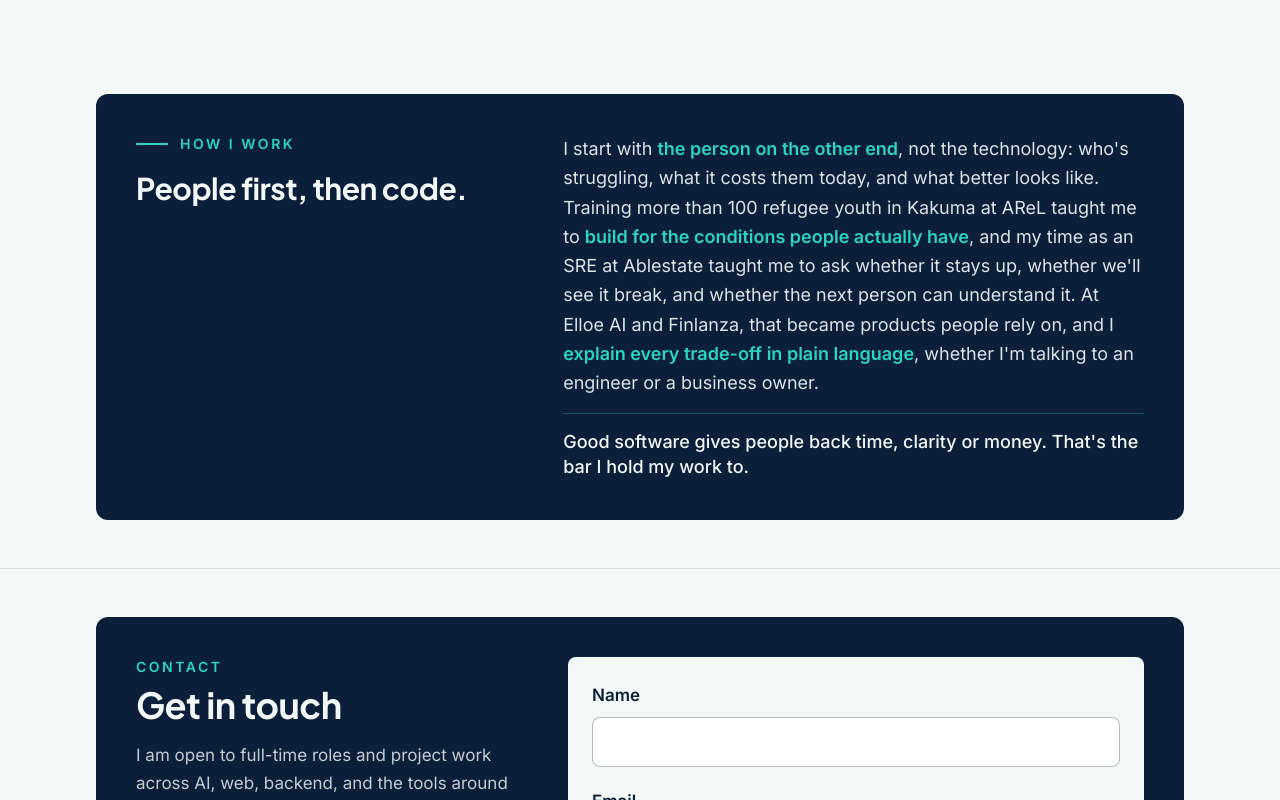
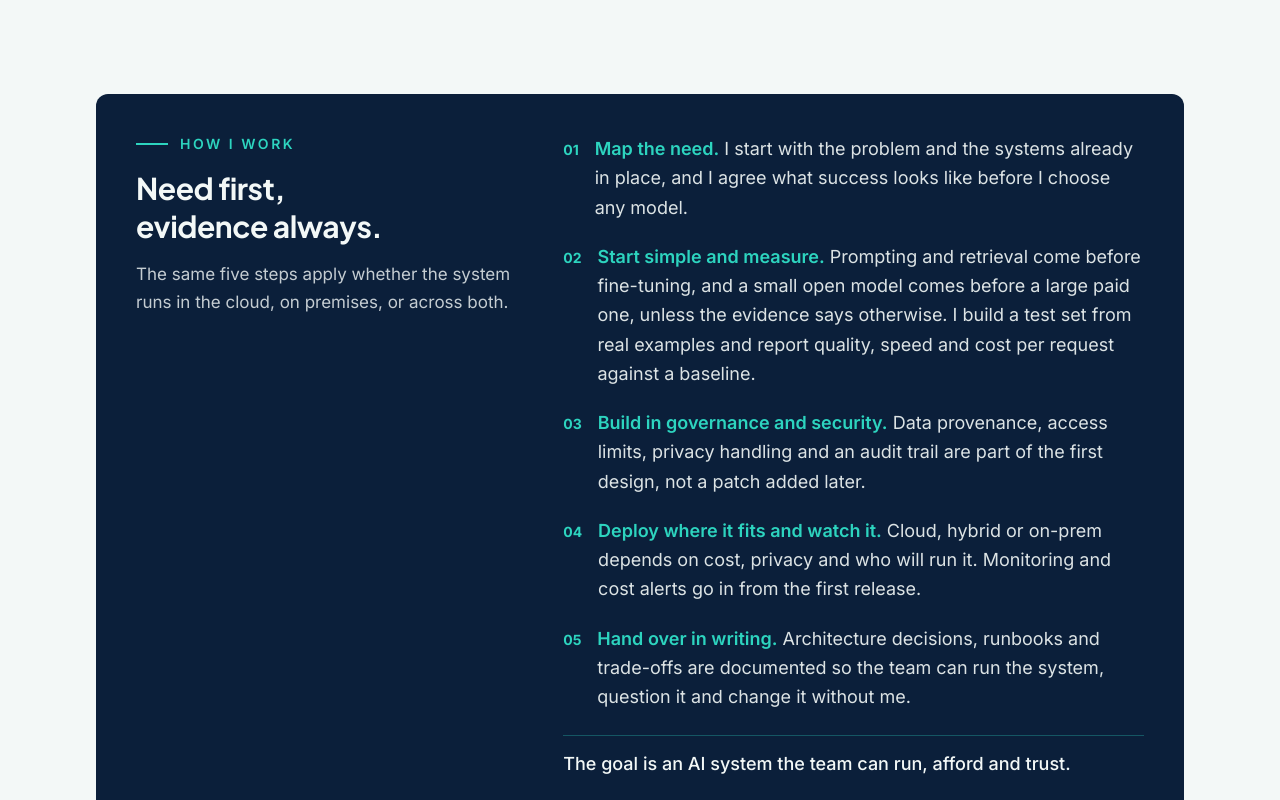
Before and after one commit to gilbertofke/gilbert-portfolio, a Next.js app: page / in a window 1280 px wide. Shown: the part 4580-5380 px from the top of the page. Built offline with nearby package versions, Linux system fonts and the light colour scheme; no server answers.

Commit message:
Rewrite How I work as a five-step method

```diff
--- a/src/components/HowIWork.tsx
+++ b/src/components/HowIWork.tsx
@@ -1,4 +1,27 @@
 const em = "font-semibold text-turq";
+
+const steps = [
+  {
+    lead: "Map the need.",
+    text: "I start with the problem and the systems already in place, and I agree what success looks like before I choose any model.",
+  },
+  {
+    lead: "Start simple and measure.",
+    text: "Prompting and retrieval come before fine-tuning, and a small open model comes before a large paid one, unless the evidence says otherwise. I build a test set from real examples and report quality, speed and cost per request against a baseline.",
+  },
+  {
+    lead: "Build in governance and security.",
+    text: "Data provenance, access limits, privacy handling and an audit trail are part of the first design, not a patch added later.",
+  },
+  {
+    lead: "Deploy where it fits and watch it.",
+    text: "Cloud, hybrid or on-prem depends on cost, privacy and who will run it. Monitoring and cost alerts go in from the first release.",
+  },
+  {
+    lead: "Hand over in writing.",
+    text: "Architecture decisions, runbooks and trade-offs are documented so the team can run the system, question it and change it without me.",
+  },
+] as const;
 
 export default function HowIWork() {
   return (
@@ -18,27 +41,32 @@ export default function HowIWork() {
               id="how-i-work-title"
               className="mt-4 text-2xl font-bold leading-tight text-paper md:text-3xl"
             >
-              People first, then code.
+              Need first, evidence always.
             </h2>
+            <p className="mt-4 leading-relaxed text-paper/80">
+              The same five steps apply whether the system runs in the cloud,
+              on premises, or across both.
+            </p>
           </div>
 
-          <div className="mt-5 md:mt-0">
-            <p className="leading-relaxed text-paper/90 md:text-lg">
-              I start with <strong className={em}>the person on the other end</strong>,
-              not the technology: who&apos;s struggling, what it costs them
-              today, and what better looks like. Training more than 100 refugee
-              youth in Kakuma at AReL taught me to{" "}
-              <strong className={em}>build for the conditions people actually have</strong>,
-              and my time as an SRE at Ablestate taught me to ask whether it
-              stays up, whether we&apos;ll see it break, and whether the next
-              person can understand it. At Elloe AI and Finlanza, that became
-              products people rely on, and I{" "}
-              <strong className={em}>explain every trade-off in plain language</strong>,
-              whether I&apos;m talking to an engineer or a business owner.
-            </p>
-            <p className="mt-4 border-t border-turq/30 pt-4 font-medium leading-snug text-paper md:text-lg">
-              Good software gives people back time, clarity or money.
-              That&apos;s the bar I hold my work to.
+          <div className="mt-8 md:mt-0">
+            <ol className="space-y-5">
+              {steps.map((step, index) => (
+                <li key={step.lead} className="flex items-baseline gap-4">
+                  <span
+                    aria-hidden="true"
+                    className="font-heading text-sm font-bold text-turq"
+                  >
+                    {String(index + 1).padStart(2, "0")}
+                  </span>
+                  <p className="leading-relaxed text-paper/90 md:text-lg">
+                    <strong className={em}>{step.lead}</strong> {step.text}
+                  </p>
+                </li>
+              ))}
+            </ol>
+            <p className="mt-6 border-t border-turq/30 pt-4 font-medium leading-snug text-paper md:text-lg">
+              The goal is an AI system the team can run, afford and trust.
             </p>
           </div>
         </div>
```
